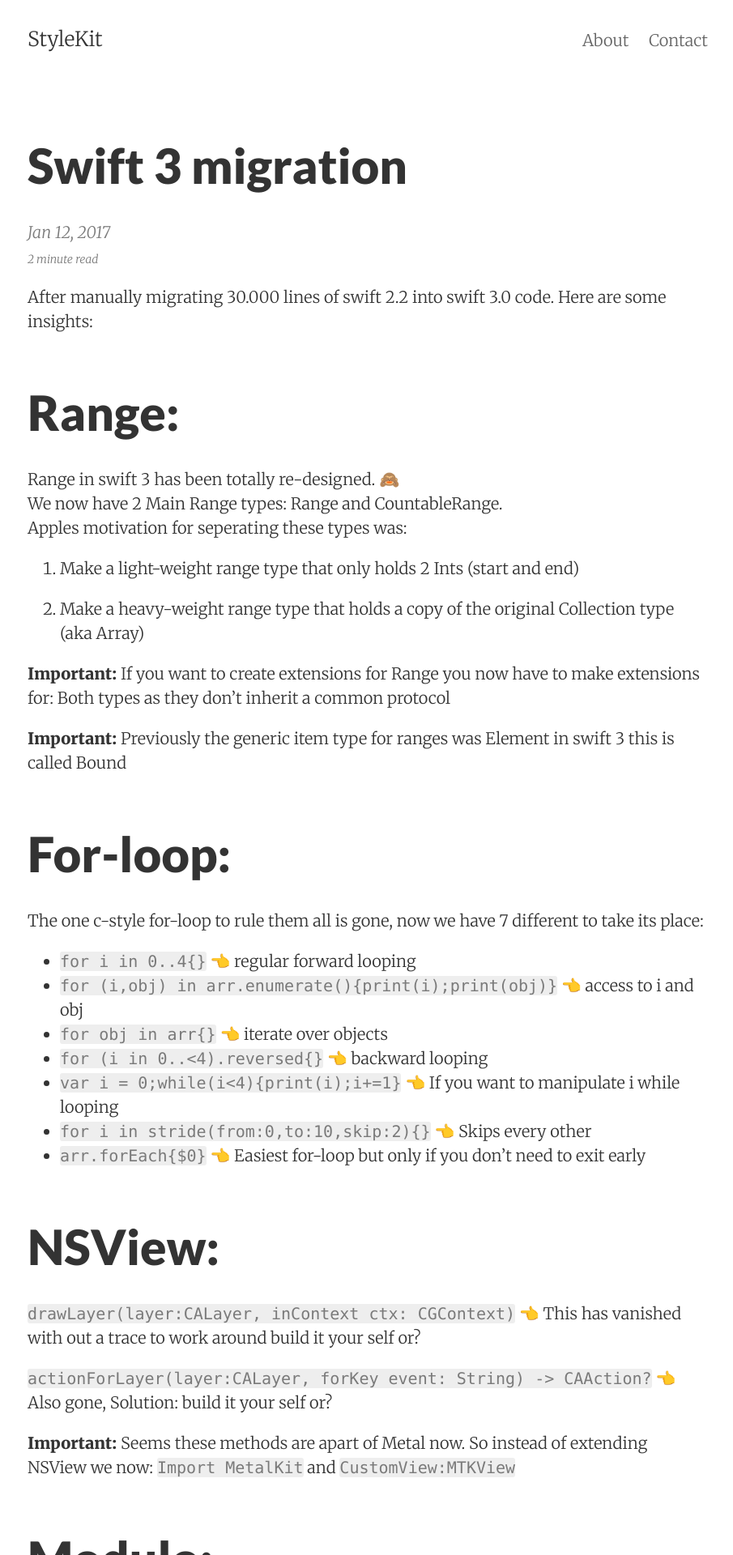
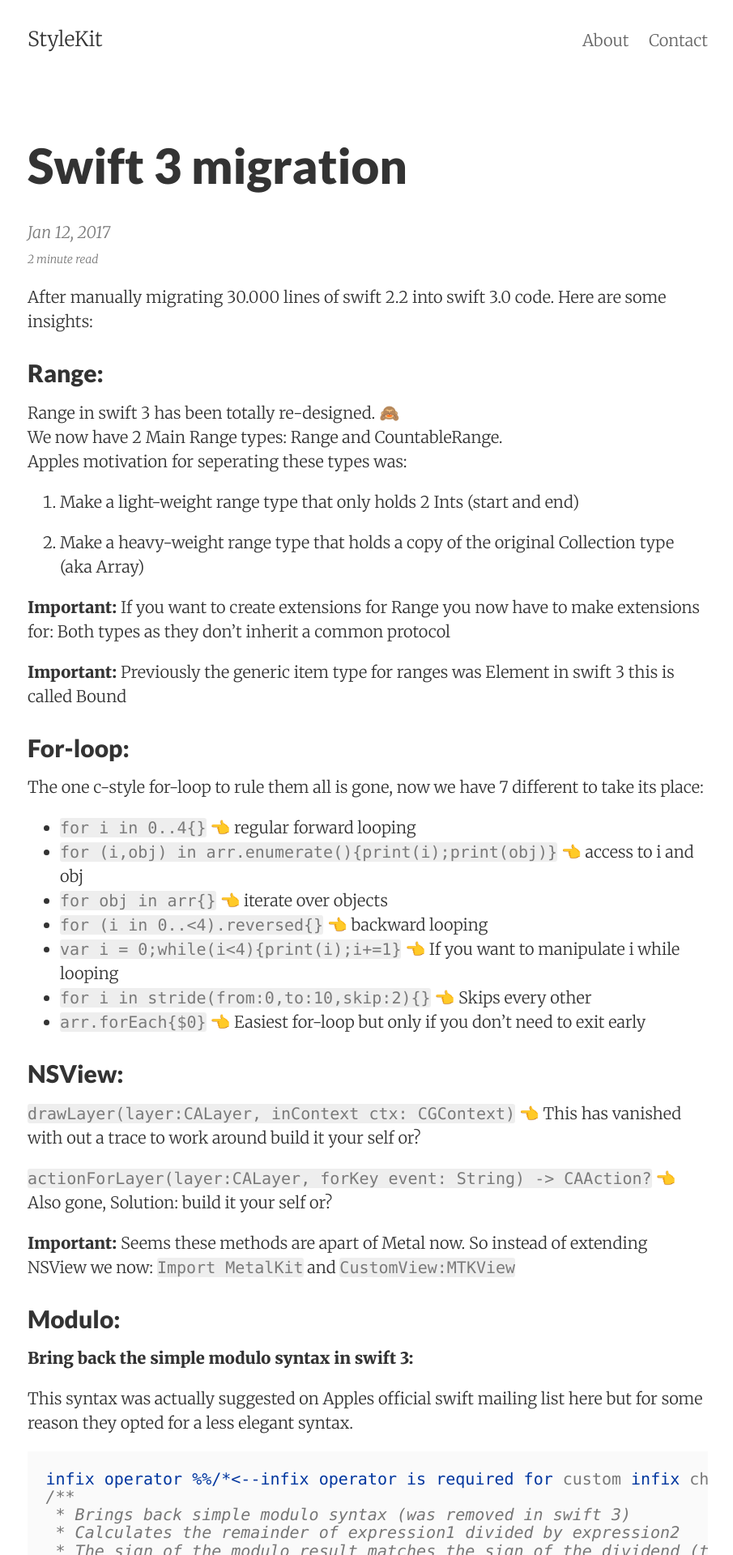
Before and after one commit to stylekit/stylekit.github.io, a Jekyll site: the page built from _posts/2017-01-12-swift-3-migration.md, in a window 1280 px wide. Shown: the top 1920 px of the page at 81% size, without its empty margins (186-1091 px from the left). Built offline with Jekyll 4.4.1, drawn with Linux system fonts in a browser that asks for light colours; nearby versions of some CDN libraries; comment, search, counter and statistics services are not loaded.

Commit message:
Files modified: 1


Modified 1 file:
_posts/2017-01-12-swift-3-migration.md

```diff
--- a/_posts/2017-01-12-swift-3-migration.md
+++ b/_posts/2017-01-12-swift-3-migration.md
@@ -1,7 +1,7 @@
 After manually migrating 30.000 lines of swift 2.2 into swift 3.0 code. <!--more--> Here are some insights:
 
 
-# Range:
+## Range:
 Range in swift 3 has been totally re-designed. 🙈
 We now have 2 Main Range types: Range and CountableRange.
 Apples motivation for seperating these types was:
@@ -14,7 +14,7 @@ Apples motivation for seperating these types was:
 
 **Important:** Previously the generic item type for ranges was Element in swift 3 this is called Bound
 
-# For-loop:
+## For-loop:
 
 The one c-style for-loop to rule them all is gone, now we have 7 different to take its place:
 
@@ -26,7 +26,7 @@ The one c-style for-loop to rule them all is gone, now we have 7 different to ta
 - ``for i in stride(from:0,to:10,skip:2){}`` 👈 Skips every other
 - ``arr.forEach{$0}`` 👈 Easiest for-loop but only if you don't need to exit early
 
-# NSView:
+## NSView:
 
 ``drawLayer(layer:CALayer, inContext ctx: CGContext)`` 👈 This has vanished with out a trace to work around build it your self or?
 
@@ -34,7 +34,7 @@ The one c-style for-loop to rule them all is gone, now we have 7 different to ta
 
 **Important:** Seems these methods are apart of Metal now. So instead of extending NSView we now: ``Import MetalKit`` and ``CustomView:MTKView``
 
-# Modulo:
+## Modulo:
 
 **Bring back the simple modulo syntax in swift 3:**
 
```
